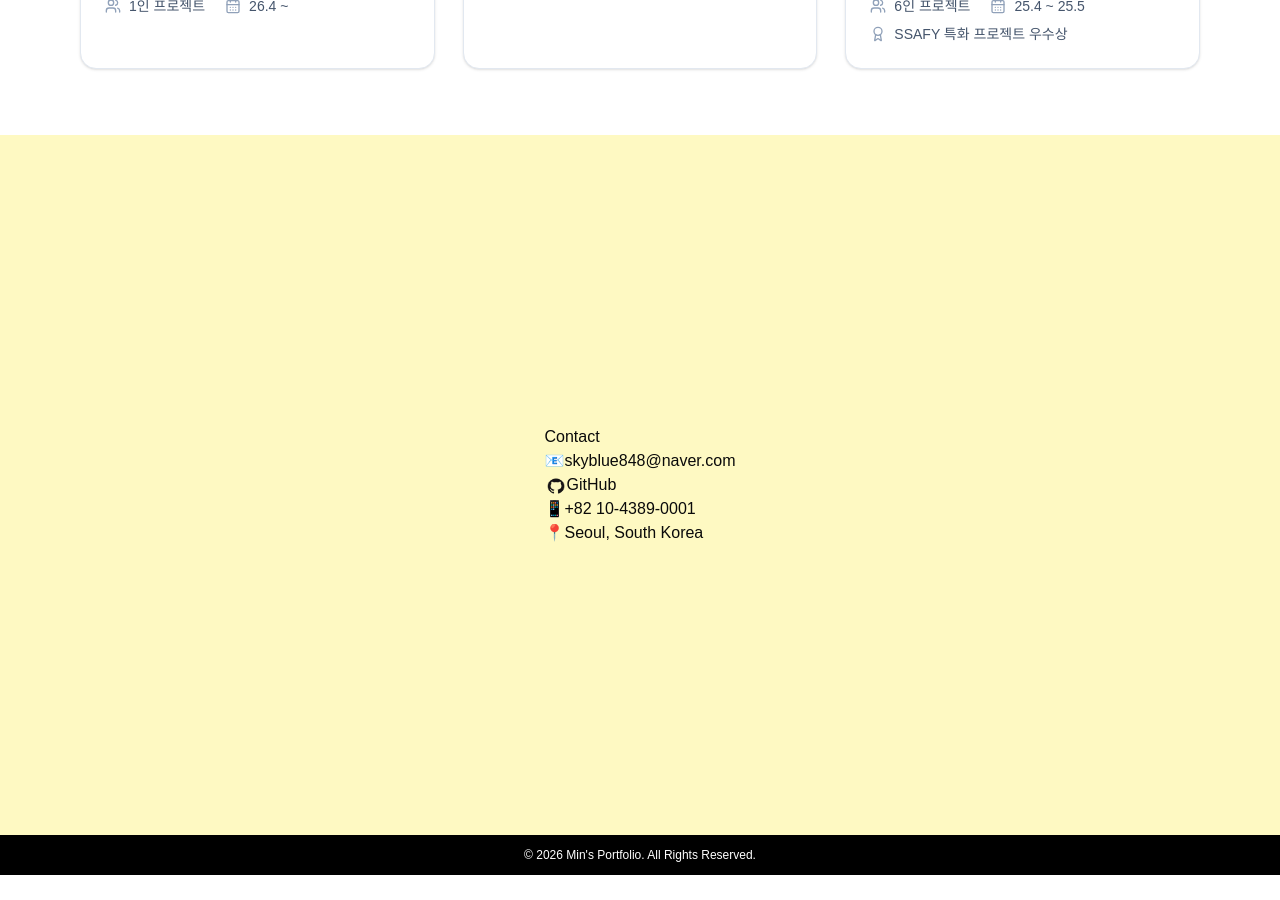
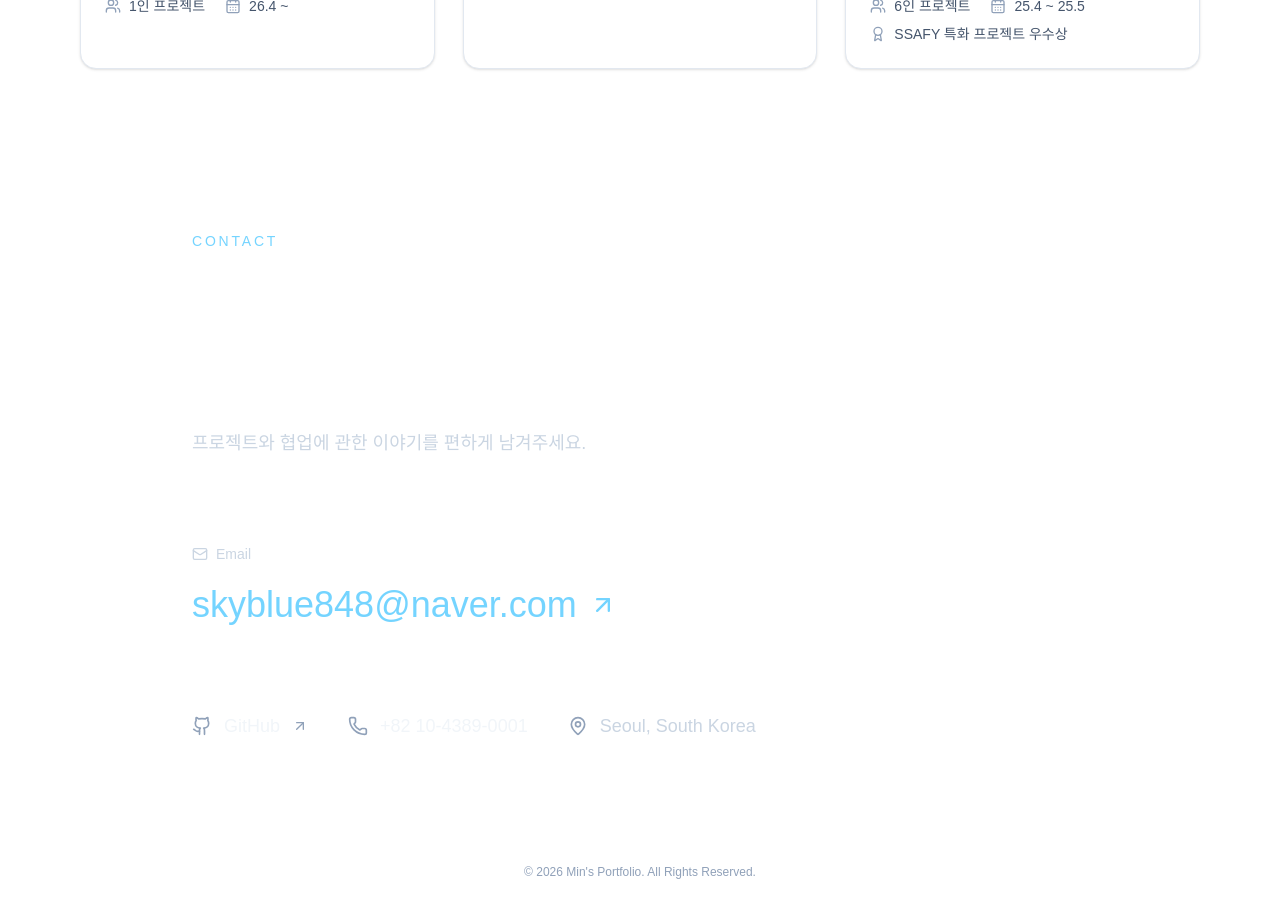
Before and after one commit to Owhen-Min/Portfolio, a React (Vite) app: page / in a window 1280 px wide. Shown: the part 3720-4620 px from the top of the page. Before the commit the page ends 4595 px from the top, so only its background shows below. Built offline with nearby package versions, Linux system fonts and the light colour scheme; a web font is replaced by a local one.

Commit message:
[STYLE] Redesign contact section with prominent contact links

```diff
--- a/src/App.tsx
+++ b/src/App.tsx
@@ -115,10 +115,12 @@ function App() {
         <Careers />
         <Skills />
         <Projects />
-        <div id="contact" className="snap-section flex w-full flex-col">
+        <div id="contact" className="snap-section surface-night flex w-full flex-col">
           <Contact />
-          <footer className="flex h-10 w-full shrink-0 items-center justify-center bg-black">
-            <p className="text-xs text-white">© 2026 Min's Portfolio. All Rights Reserved.</p>
+          <footer className="flex min-h-14 w-full shrink-0 items-center justify-center border-t border-white/10 px-5 py-4">
+            <p className="text-xs leading-5 text-slate-400">
+              © 2026 Min's Portfolio. All Rights Reserved.
+            </p>
           </footer>
         </div>
       </main>
--- a/src/components/Contact.tsx
+++ b/src/components/Contact.tsx
@@ -1,28 +1,62 @@
-import github from "@/assets/github.webp";
+import { ArrowUpRight, Github, Mail, MapPin, Phone } from "lucide-react";
+
+const linkStyle =
+  "rounded-md transition-colors hover:text-sky-200 focus-visible:outline-2 focus-visible:outline-offset-8 focus-visible:outline-sky-300";
 
 export default function Contact() {
   return (
-    <section className="contact-section flex w-full flex-1 flex-col items-center justify-center bg-yellow-100">
-      <div className="max-w-100 text-start">
-        <h2>Contact</h2>
-        <div className="contact-info">
-          <div className="contact-item">
-            <span className="icon">📧</span>
-            <span className="">skyblue848@naver.com</span>
-          </div>
-          <div className="contact-item flex flex-row gap-2 whitespace-nowrap">
-            <a href="https://github.com/Owhen-Min" className="w-full">
-              <img src={github} alt="github-icon" className="inline h-5 w-[22px]" />
-              <span>GitHub</span>
+    <section
+      aria-labelledby="contact-heading"
+      className="contact-section flex w-full flex-1 items-center text-slate-100"
+    >
+      <div className="portfolio-container py-16 text-start md:py-24">
+        <div className="mx-auto max-w-4xl">
+          <p className="text-sm font-medium tracking-[0.2em] text-sky-300 uppercase">Contact</p>
+          <h2
+            id="contact-heading"
+            className="mt-5 text-3xl leading-snug font-bold tracking-tight break-keep text-white sm:text-5xl"
+          >
+            함께 만들 다음 이야기를
+            <br className="hidden sm:block" /> 기다립니다.
+          </h2>
+          <p className="mt-6 max-w-2xl text-base leading-8 break-keep text-slate-300 sm:text-lg">
+            프로젝트와 협업에 관한 이야기를 편하게 남겨주세요.
+          </p>
+          <div className="mt-10 border-y border-white/15 py-7 sm:mt-12 sm:py-9">
+            <p className="mb-3 flex items-center gap-2 text-sm text-slate-300">
+              <Mail aria-hidden="true" className="size-4" /> Email
+            </p>
+            <a
+              href="mailto:skyblue848@naver.com"
+              className={`${linkStyle} inline-flex min-h-12 max-w-full items-center gap-3 text-xl leading-relaxed font-medium text-sky-300 sm:text-3xl md:text-4xl`}
+            >
+              <span className="min-w-0 break-words">
+                skyblue848@
+                <wbr />
+                naver.com
+              </span>
+              <ArrowUpRight aria-hidden="true" className="size-5 shrink-0 sm:size-7" />
             </a>
           </div>
-          <div className="contact-item">
-            <span className="icon">📱</span>
-            <span>+82 10-4389-0001</span>
-          </div>
-          <div className="contact-item">
-            <span className="icon">📍</span>
-            <span>Seoul, South Korea</span>
+          <div className="mt-8 flex flex-col gap-4 text-base leading-7 sm:flex-row sm:flex-wrap sm:gap-x-10 sm:text-lg">
+            <a
+              href="https://github.com/Owhen-Min"
+              className={`${linkStyle} inline-flex min-h-11 items-center gap-3 self-start`}
+            >
+              <Github aria-hidden="true" className="size-5 shrink-0 text-slate-400" /> GitHub
+              <ArrowUpRight aria-hidden="true" className="size-4 text-slate-400" />
+            </a>
+            <a
+              href="tel:+821043890001"
+              className={`${linkStyle} inline-flex min-h-11 items-center gap-3 self-start`}
+            >
+              <Phone aria-hidden="true" className="size-5 shrink-0 text-slate-400" /> +82
+              10-4389-0001
+            </a>
+            <p className="flex min-h-11 items-center gap-3 text-slate-300">
+              <MapPin aria-hidden="true" className="size-5 shrink-0 text-slate-400" /> Seoul, South
+              Korea
+            </p>
           </div>
         </div>
       </div>
```
